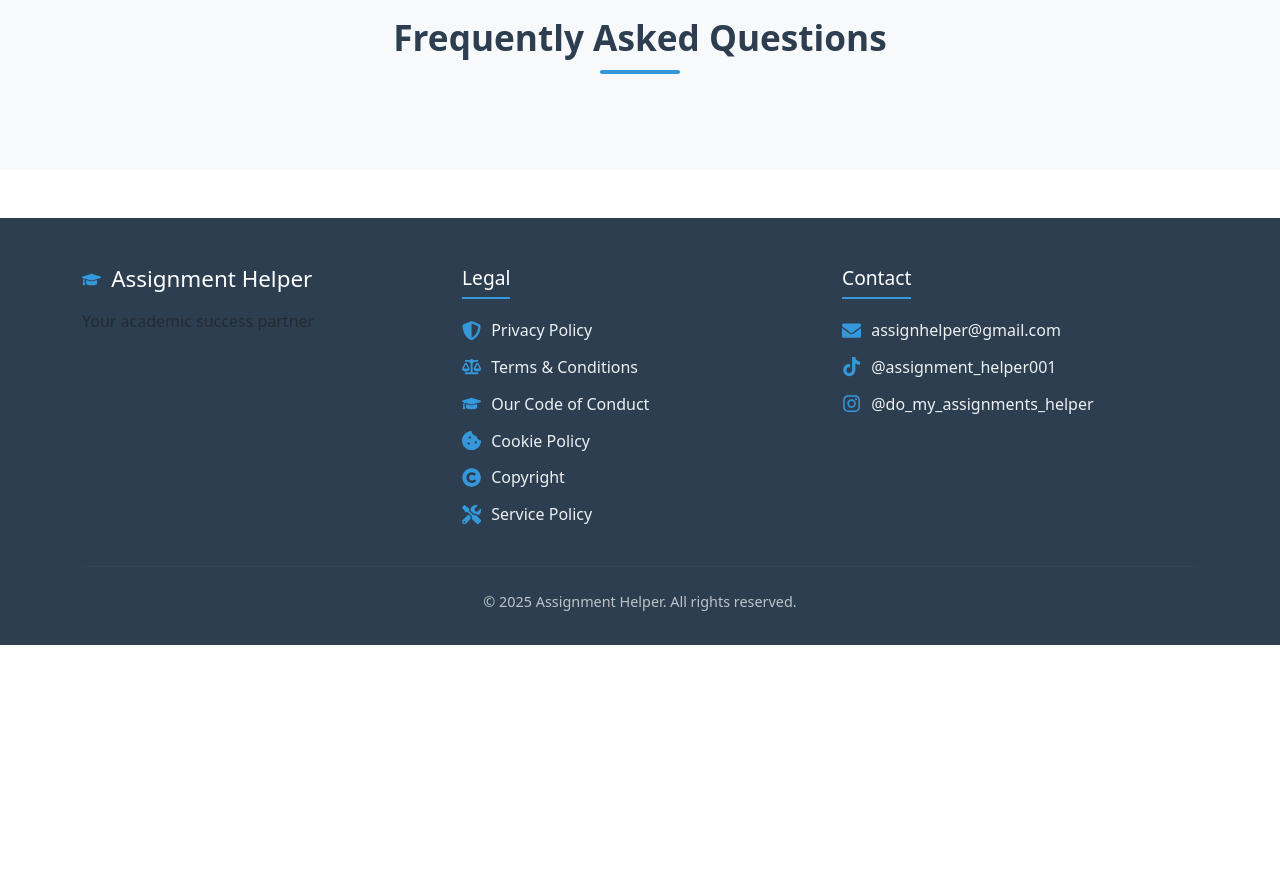
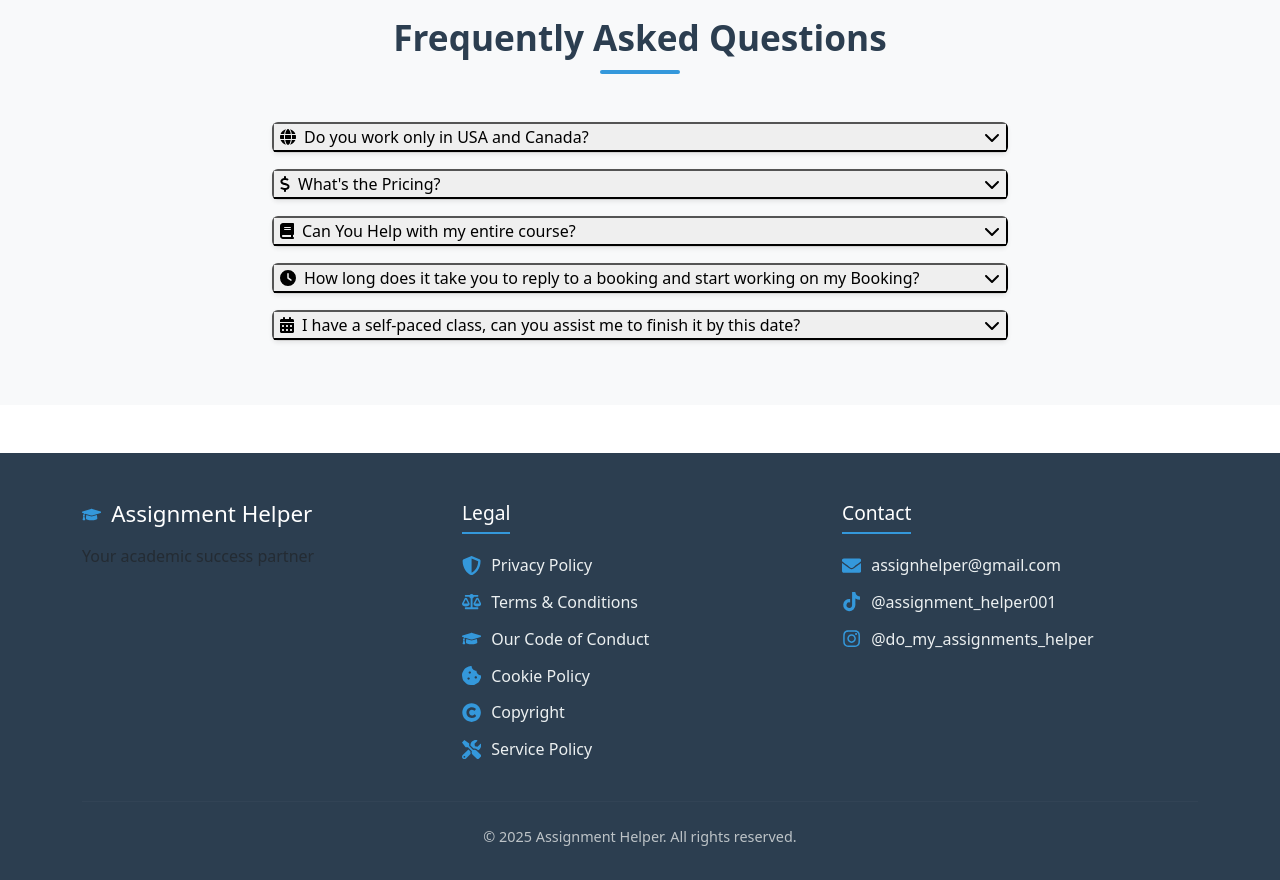
Before and after one commit to repherakello/Assignment_helper, a React (Create React App) app in the folder client/: page /about in a window 1280 px wide. Shown: the part 1800-2680 px from the top of the page. Before the commit the page ends 2445 px from the top, so only its background shows below. Built offline with nearby package versions, Linux system fonts and the light colour scheme.

Commit message:
Commitiing my changes with the added frequent question on AboutUs

```diff
--- a/client/src/components/AboutUs.js
+++ b/client/src/components/AboutUs.js
@@ -5,7 +5,8 @@ import {
   Col,
   Card,
   Accordion,
-  Image
+  Image,
+  useAccordionButton
 } from 'react-bootstrap';
 import { FontAwesomeIcon } from '@fortawesome/react-fontawesome';
 import {
@@ -13,9 +14,38 @@ import {
   faAward,
   faGraduationCap,
   faGlobe,
-  faUserTie
+  faDollarSign,
+  faBook,
+  faClock,
+  faCalendarAlt,
+  faUserTie,
+  faChevronDown,
+  faChevronUp
 } from '@fortawesome/free-solid-svg-icons';
 import './Home.css';
+
+function CustomToggle({ children, eventKey, activeKey, onClick }) {
+  const decoratedOnClick = useAccordionButton(eventKey, onClick);
+  const isActive = activeKey === eventKey;
+
+  return (
+    <button
+      type="button"
+      className={`faq-question w-100 text-start ${isActive ? 'active' : ''}`}
+      onClick={decoratedOnClick}
+    >
+      <div className="d-flex justify-content-between align-items-center">
+        <div>
+          {children}
+        </div>
+        <FontAwesomeIcon
+          icon={isActive ? faChevronUp : faChevronDown}
+          className="ms-2"
+        />
+      </div>
+    </button>
+  );
+}
 
 const AboutUs = () => {
   const [activeKey, setActiveKey] = useState(null);
@@ -125,9 +155,96 @@ const AboutUs = () => {
           <h2 className="text-center mb-5 section-title">Frequently Asked Questions</h2>
           <Row className="justify-content-center">
             <Col lg={8}>
-              <Accordion activeKey={activeKey} onSelect={toggleAccordion}>
-                {/* FAQ Items remain unchanged from previous version */}
-                {/* ... */}
+              <Accordion activeKey={activeKey}>
+                <Card className="mb-3 border-0 shadow-sm">
+                  <Card.Header className="p-0 bg-white">
+                    <CustomToggle
+                      eventKey="0"
+                      activeKey={activeKey}
+                      onClick={() => toggleAccordion("0")}
+                    >
+                      <FontAwesomeIcon icon={faGlobe} className="me-2" />
+                      Do you work only in USA and Canada?
+                    </CustomToggle>
+                  </Card.Header>
+                  <Accordion.Collapse eventKey="0">
+                    <Card.Body className="pt-3">
+                      No. We are cross border freelancers who work to help students achieve their academic excellence around the Globe.
+                    </Card.Body>
+                  </Accordion.Collapse>
+                </Card>
+
+                <Card className="mb-3 border-0 shadow-sm">
+                  <Card.Header className="p-0 bg-white">
+                    <CustomToggle
+                      eventKey="1"
+                      activeKey={activeKey}
+                      onClick={() => toggleAccordion("1")}
+                    >
+                      <FontAwesomeIcon icon={faDollarSign} className="me-2" />
+                      What's the Pricing?
+                    </CustomToggle>
+                  </Card.Header>
+                  <Accordion.Collapse eventKey="1">
+                    <Card.Body className="pt-3">
+                      Can't share the pricing openly since we work for different levels of Academia and the prices vary hence pricing is based on your request booking. Therefore we contact our clients for private Pricing quote.
+                    </Card.Body>
+                  </Accordion.Collapse>
+                </Card>
+
+                <Card className="mb-3 border-0 shadow-sm">
+                  <Card.Header className="p-0 bg-white">
+                    <CustomToggle
+                      eventKey="2"
+                      activeKey={activeKey}
+                      onClick={() => toggleAccordion("2")}
+                    >
+                      <FontAwesomeIcon icon={faBook} className="me-2" />
+                      Can You Help with my entire course?
+                    </CustomToggle>
+                  </Card.Header>
+                  <Accordion.Collapse eventKey="2">
+                    <Card.Body className="pt-3">
+                      Yes we can. And the pricing for it will be agreed on the charts based on your academia level. It is also advisable that even as we assist with the course, You should always cross check your course work and Know what it contains.
+                    </Card.Body>
+                  </Accordion.Collapse>
+                </Card>
+
+                <Card className="mb-3 border-0 shadow-sm">
+                  <Card.Header className="p-0 bg-white">
+                    <CustomToggle
+                      eventKey="3"
+                      activeKey={activeKey}
+                      onClick={() => toggleAccordion("3")}
+                    >
+                      <FontAwesomeIcon icon={faClock} className="me-2" />
+                      How long does it take you to reply to a booking and start working on my Booking?
+                    </CustomToggle>
+                  </Card.Header>
+                  <Accordion.Collapse eventKey="3">
+                    <Card.Body className="pt-3">
+                      We have 24/7 services therefore our replies are instant and after agreement on payment we start working Asap!
+                    </Card.Body>
+                  </Accordion.Collapse>
+                </Card>
+
+                <Card className="mb-3 border-0 shadow-sm">
+                  <Card.Header className="p-0 bg-white">
+                    <CustomToggle
+                      eventKey="4"
+                      activeKey={activeKey}
+                      onClick={() => toggleAccordion("4")}
+                    >
+                      <FontAwesomeIcon icon={faCalendarAlt} className="me-2" />
+                      I have a self-paced class, can you assist me to finish it by this date?
+                    </CustomToggle>
+                  </Card.Header>
+                  <Accordion.Collapse eventKey="4">
+                    <Card.Body className="pt-3">
+                      Yes we can and remember to inform us about the date when filling the Booking form.
+                    </Card.Body>
+                  </Accordion.Collapse>
+                </Card>
               </Accordion>
             </Col>
           </Row>
```
